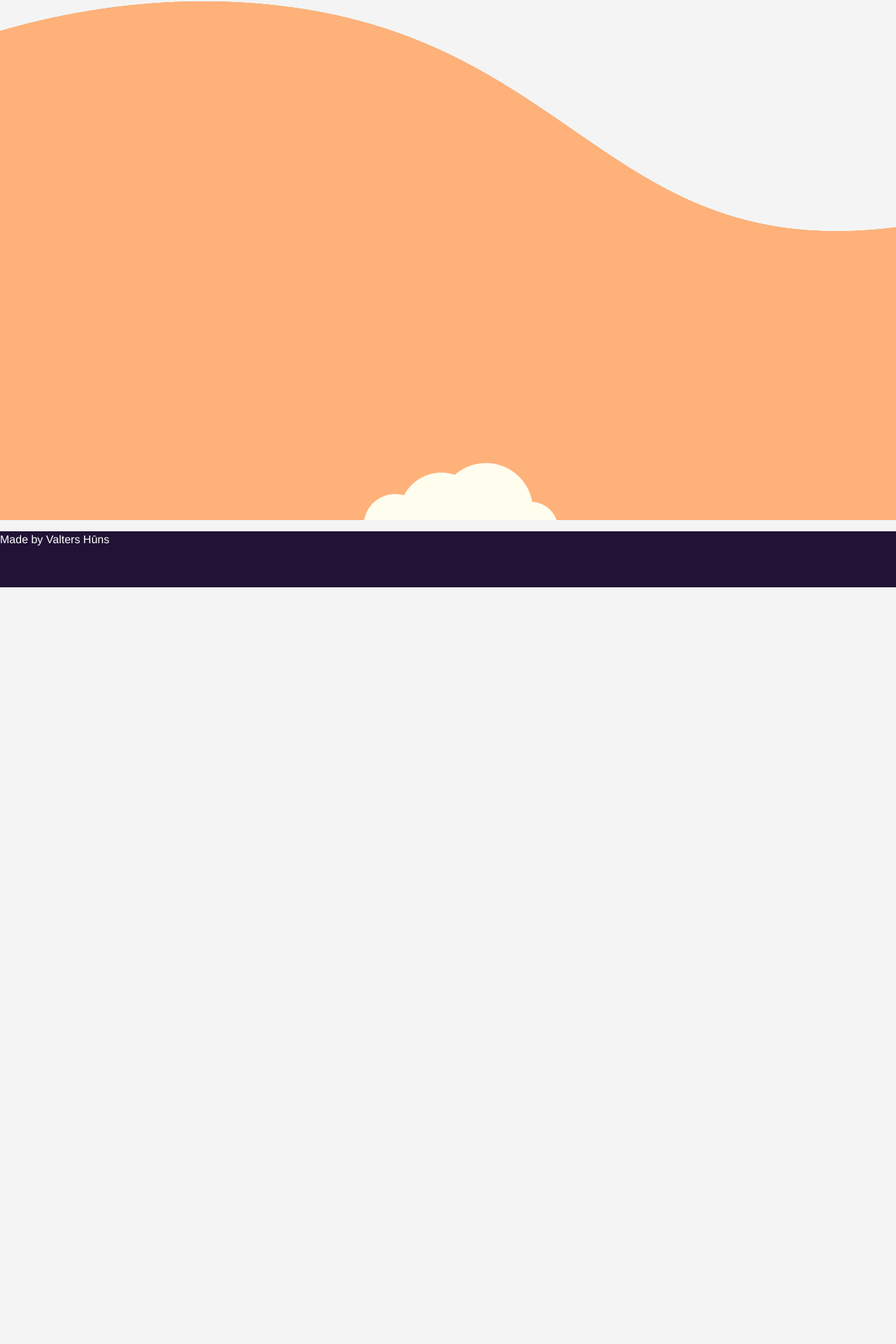
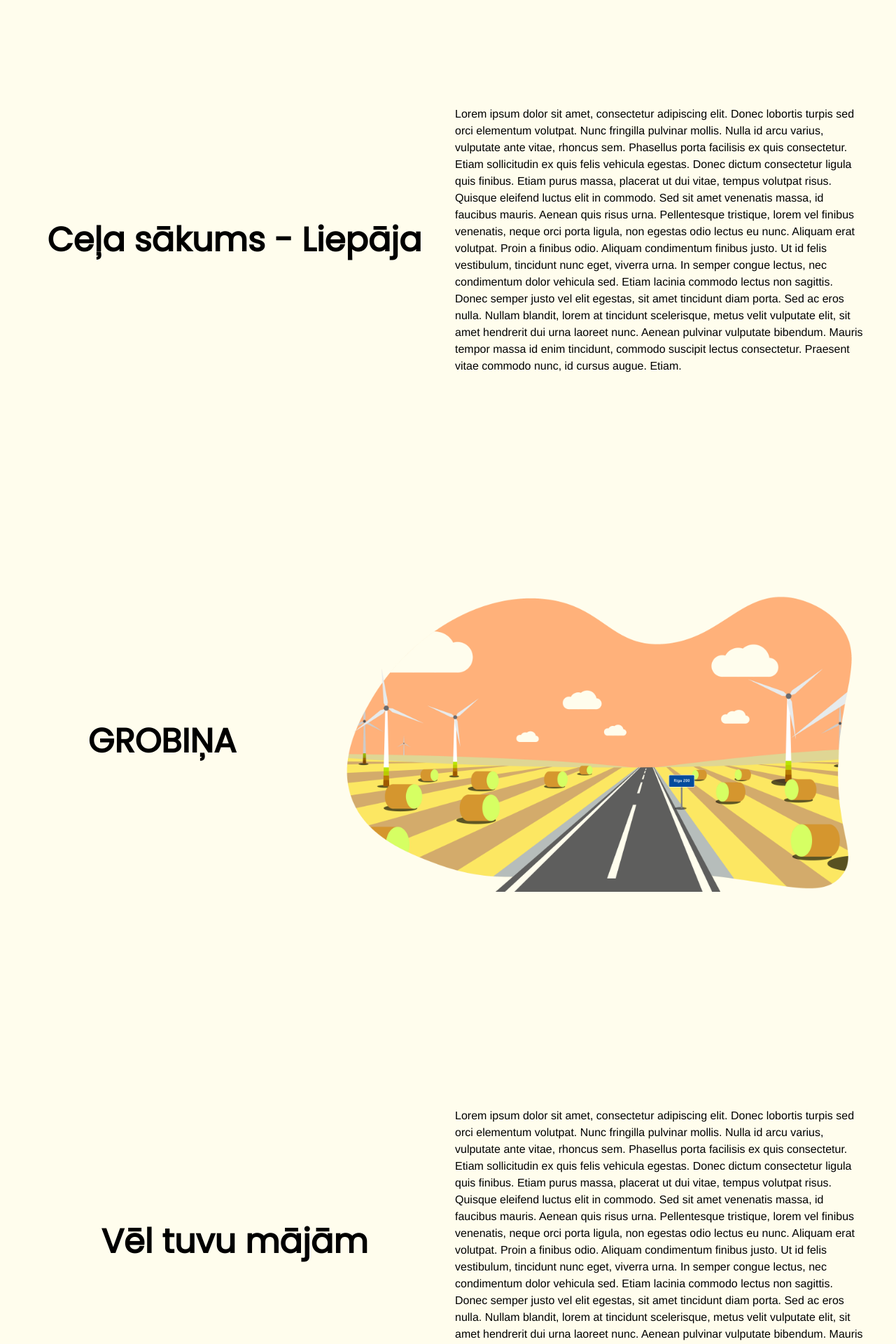
Before and after one commit to noohv/dizaina_uzd, a React (Create React App) app: page /road in a window 1280 px wide. Shown: the part 857-2777 px from the top of the page at 70% size. Before the commit the page ends 1696 px from the top, so only its background shows below. Built offline with nearby package versions, Linux system fonts and the light colour scheme.

Commit message:
More progress

```diff
--- a/src/App.css
+++ b/src/App.css
@@ -1,7 +1,7 @@
 body {
   margin: 0;
   font-family: Helvetica, sans-serif;
-  background-color: #f4f4f4;
+  background-color: #fffded;
 }
 
 a {
@@ -225,6 +225,8 @@ a {
   min-height: 100vh;
 }
 
+/* Liepaja */
+
 .liepaja .container {
   height: 100vh;
   overflow: hidden;
@@ -237,6 +239,51 @@ a {
   height: 100%;
   object-fit: cover;
   padding-top: 40px;
+}
+
+/* Grobina */
+
+.grobina .grid {
+  grid-template-columns: 1fr 2fr;
+  height: 100%;
+  gap: 50px;
+  margin: 100px 0;
+}
+
+.grobina img {
+  height: auto;
+  width: 100%;
+}
+
+/* Saldus */
+
+.saldus {
+  background-color: #ffb17a;
+}
+
+.saldus .grid {
+  grid-template-columns: 1fr 2fr;
+  height: 100%;
+  gap: 50px;
+  margin: 100px 0;
+}
+
+.saldus img {
+  height: auto;
+  width: 100%;
+}
+
+/* Rīga */
+.riga .grid {
+  grid-template-columns: 1fr 2fr;
+  height: 100%;
+  gap: 50px;
+  margin: 100px 0;
+}
+
+.riga img {
+  height: auto;
+  width: 100%;
 }
 
 /* Footer */
@@ -266,7 +313,9 @@ footer {
   .grid,
   .latvia .grid,
   .latvia-text .grid,
-  .about .grid {
+  .about .grid,
+  .grobina .grid,
+  .saldus .grid {
     grid-template-columns: 1fr;
     grid-template-rows: 1fr;
     padding-top: 60px;
@@ -282,4 +331,8 @@ footer {
     margin: 0;
   }
 
+  .saldus .container {
+    background-color: #fffded;
+  }
+
 }
--- a/src/App.js
+++ b/src/App.js
@@ -16,9 +16,11 @@ function App() {
           <Route path="/road" element={<Road language={language} id="road" />} />
           <Route path="/road/liepaja" element={<Road language={language} id="liepaja" />} />
           <Route path="/road/grobina" element={<Road language={language} id="grobina" />} />
+          <Route path="/road/saldus" element={<Road language={language} id="saldus" />} />
           <Route path="/road/riga" element={<Road language={language} />} id="riga" />
           <Route path="/road/tramvajs" element={<Road language={language} id="tramvajs" />} />
-          <Route path="/road/latvijas_universitate" element={<Road language={language} id="latvijas_universitate" />} />
+          <Route path="/road/biblioteka" element={<Road language={language} id="biblioteka" />} />
+          <Route path="/road/universitate" element={<Road language={language} id="universitate" />} />
        </Routes>
        <Footer />
     </>
--- a/src/Road.js
+++ b/src/Road.js
@@ -2,6 +2,8 @@ import "./App.css";
 import { useEffect } from "react";
 import liepajaImg from "./images/liepaja.png"
 import grobinaImg from "./images/grobina.png"
+import saldusImg from "./images/saldus_aplis.png"
+import rigaImg from "./images/riga.png"
 
 function Road({language, id}) {
 
@@ -25,21 +27,71 @@ function Road({language, id}) {
         </div>
       </section>
 
+      <section className="liepaja-text">
+        <div className="container grid">
+          <div className="text-center">
+            <h1 className="lg">Ceļa sākums - Liepāja</h1>
+          </div>
+
+          <div className="text-left">
+            <p> Lorem ipsum dolor sit amet, consectetur adipiscing elit. Donec lobortis turpis sed orci elementum volutpat. Nunc fringilla pulvinar mollis. Nulla id arcu varius, vulputate ante vitae, rhoncus sem. Phasellus porta facilisis ex quis consectetur. Etiam sollicitudin ex quis felis vehicula egestas. Donec dictum consectetur ligula quis finibus. Etiam purus massa, placerat ut dui vitae, tempus volutpat risus. Quisque eleifend luctus elit in commodo. Sed sit amet venenatis massa, id faucibus mauris. Aenean quis risus urna. Pellentesque tristique, lorem vel finibus venenatis, neque orci porta ligula, non egestas odio lectus eu nunc. Aliquam erat volutpat.
+
+Proin a finibus odio. Aliquam condimentum finibus justo. Ut id felis vestibulum, tincidunt nunc eget, viverra urna. In semper congue lectus, nec condimentum dolor vehicula sed. Etiam lacinia commodo lectus non sagittis. Donec semper justo vel elit egestas, sit amet tincidunt diam porta. Sed ac eros nulla. Nullam blandit, lorem at tincidunt scelerisque, metus velit vulputate elit, sit amet hendrerit dui urna laoreet nunc. Aenean pulvinar vulputate bibendum. Mauris tempor massa id enim tincidunt, commodo suscipit lectus consectetur. Praesent vitae commodo nunc, id cursus augue. Etiam. </p>
+          </div>
+        </div>
+      </section>
+
       <section className="grobina" id="grobina">
         <div className="container grid">
             <div className="text-center">
-                <h1 className="lg">Mans ceļš uz Latvijas Universitāti </h1>
+                <h1 className="lg">GROBIŅA</h1>
             </div>
             <img src={grobinaImg} alt="Grobiņas vēja ģeneratoru ilustrācija" />
         </div>
       </section>
 
-      <section id="saldus">
+      <section className="grobina-text">
+        <div className="container grid">
+            <div className="text-center">
+                <h1 className="lg">Vēl tuvu mājām</h1>
+            </div>
+            <div className="text-left">
+            <p> Lorem ipsum dolor sit amet, consectetur adipiscing elit. Donec lobortis turpis sed orci elementum volutpat. Nunc fringilla pulvinar mollis. Nulla id arcu varius, vulputate ante vitae, rhoncus sem. Phasellus porta facilisis ex quis consectetur. Etiam sollicitudin ex quis felis vehicula egestas. Donec dictum consectetur ligula quis finibus. Etiam purus massa, placerat ut dui vitae, tempus volutpat risus. Quisque eleifend luctus elit in commodo. Sed sit amet venenatis massa, id faucibus mauris. Aenean quis risus urna. Pellentesque tristique, lorem vel finibus venenatis, neque orci porta ligula, non egestas odio lectus eu nunc. Aliquam erat volutpat.
 
-       </section>
+Proin a finibus odio. Aliquam condimentum finibus justo. Ut id felis vestibulum, tincidunt nunc eget, viverra urna. In semper congue lectus, nec condimentum dolor vehicula sed. Etiam lacinia commodo lectus non sagittis. Donec semper justo vel elit egestas, sit amet tincidunt diam porta. Sed ac eros nulla. Nullam blandit, lorem at tincidunt scelerisque, metus velit vulputate elit, sit amet hendrerit dui urna laoreet nunc. Aenean pulvinar vulputate bibendum. Mauris tempor massa id enim tincidunt, commodo suscipit lectus consectetur. Praesent vitae commodo nunc, id cursus augue. Etiam. </p>
+            </div>
+        </div>
+      </section>
 
-      <section id="riga">
+      <section className="saldus" id="saldus">
+        <div className="container grid">
+            <div className="text-center">
+                <h1 className="lg">SALDUS</h1>
+            </div>
+            <img src={saldusImg} alt="Saldus apļa ilustrācija" />
+        </div>
+      </section>
 
+      <section className="saldus-text">
+        <div className="container grid">
+            <div className="text-center">
+                <h1 className="lg">Pusceļš</h1>
+            </div>
+            <div className="text-left">
+            <p> Lorem ipsum dolor sit amet, consectetur adipiscing elit. Donec lobortis turpis sed orci elementum volutpat. Nunc fringilla pulvinar mollis. Nulla id arcu varius, vulputate ante vitae, rhoncus sem. Phasellus porta facilisis ex quis consectetur. Etiam sollicitudin ex quis felis vehicula egestas. Donec dictum consectetur ligula quis finibus. Etiam purus massa, placerat ut dui vitae, tempus volutpat risus. Quisque eleifend luctus elit in commodo. Sed sit amet venenatis massa, id faucibus mauris. Aenean quis risus urna. Pellentesque tristique, lorem vel finibus venenatis, neque orci porta ligula, non egestas odio lectus eu nunc. Aliquam erat volutpat.
+
+Proin a finibus odio. Aliquam condimentum finibus justo. Ut id felis vestibulum, tincidunt nunc eget, viverra urna. In semper congue lectus, nec condimentum dolor vehicula sed. Etiam lacinia commodo lectus non sagittis. Donec semper justo vel elit egestas, sit amet tincidunt diam porta. Sed ac eros nulla. Nullam blandit, lorem at tincidunt scelerisque, metus velit vulputate elit, sit amet hendrerit dui urna laoreet nunc. Aenean pulvinar vulputate bibendum. Mauris tempor massa id enim tincidunt, commodo suscipit lectus consectetur. Praesent vitae commodo nunc, id cursus augue. Etiam. </p>
+            </div>
+        </div>
+      </section>
+
+      <section className="riga" id="riga">
+        <div className="container grid">
+            <div className="text-center">
+                <h1 className="lg">RĪGA</h1>
+            </div>
+            <img src={rigaImg} alt="Rīgas zīmes ilustrācija" />
+        </div>
       </section>
 
       <section id="tramvajs">
--- a/src/components/NavBar.js
+++ b/src/components/NavBar.js
@@ -12,9 +12,11 @@ export function NavBar({langauge, setLanguage}) {
             <li><Link to="/road">Road</Link></li>
             <li><Link to="/road/liepaja">Liepāja</Link></li>
             <li><Link to="/road/grobina">Grobiņa</Link></li>
+            <li><Link to="/road/saldus">Saldus</Link></li>
             <li><Link to="/road/riga">Rīga</Link></li>
             <li><Link to="/road/tramvajs">Tramvajs</Link></li>
-            <li><Link to="/road/latvijas_universitate">Latvijas Universitāte</Link></li>
+            <li><Link to="/road/biblioteka">Bibliotēka</Link></li>
+            <li><Link to="/road/universitate">Universitāte</Link></li>
         </ul>
     </nav>
   )
```
